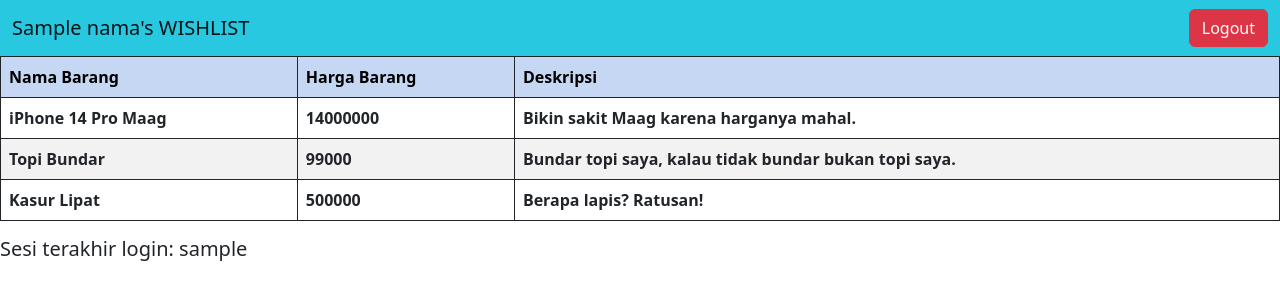
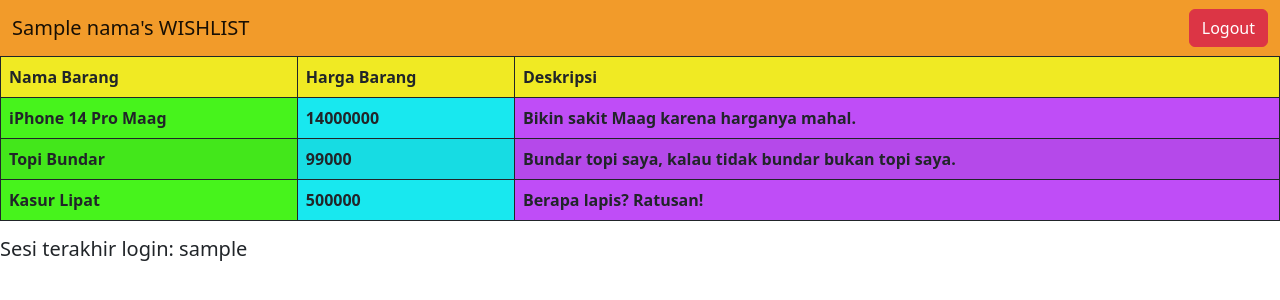
Before and after one commit to ivanrbnc/PBP-Lab, a Django app: template wishlist/templates/wishlist.html in a window 1280 px wide. Shown: the top 300 px of the page. Run offline with Django 4.2, Linux system fonts and the light colour scheme; data comes from the database, SQL or seed files in the repository; tables that the repository leaves empty hold one stand-in row (values such as "Sample post"); the template is opened without the code that fills it: values that come from a table or form of the project are taken from there, most other values are stand-ins (such as "Sample title", 1, 10 or a date in 2020); lists and menus that the app fills with data are empty.

Commit message:
Lab 4 - Update 5

```diff
--- a/wishlist/templates/wishlist.html
+++ b/wishlist/templates/wishlist.html
@@ -12,7 +12,7 @@
   </head>
   <body>
 
-    <nav class="navbar" style="background-color: #28C8E1;">
+    <nav class="navbar" style="background-color: #F29B2A;">
         <div class = "container-fluid">
             <a class="navbar-brand" href="#">{{ nama }}'s WISHLIST</a>
             <a class="btn btn-danger" href="{% url 'wishlist:logout' %}" role="button">Logout</a>
@@ -20,7 +20,7 @@
     </nav>
 
     <table class="table table-striped table-bordered border-dark">
-        <tr class="table-primary table-bordered border-dark">
+        <tr class="table table-bordered border-dark" style="background-color:#FDF625">
         <th>Nama Barang</th>
         <th>Harga Barang</th>
         <th>Deskripsi</th>
@@ -28,9 +28,9 @@
         {% comment %} Tambahkan data di bawah baris ini {% endcomment %}
         {% for barang in list_barang %}
             <tr>
-                <th>{{barang.nama_barang}}</th>
-                <th>{{barang.harga_barang}}</th>
-                <th>{{barang.deskripsi}}</th>
+                <th style="background-color:#47F31C">{{barang.nama_barang}}</th>
+                <th style="background-color:#18E8EF">{{barang.harga_barang}}</th>
+                <th style="background-color:#BF4DF7">{{barang.deskripsi}}</th>
             </tr>
         {% endfor %}
     </table>
```
